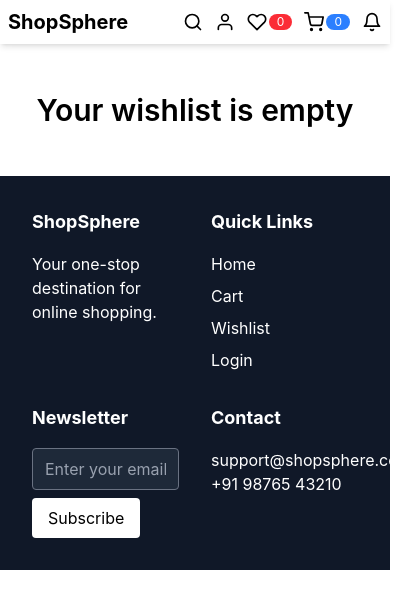
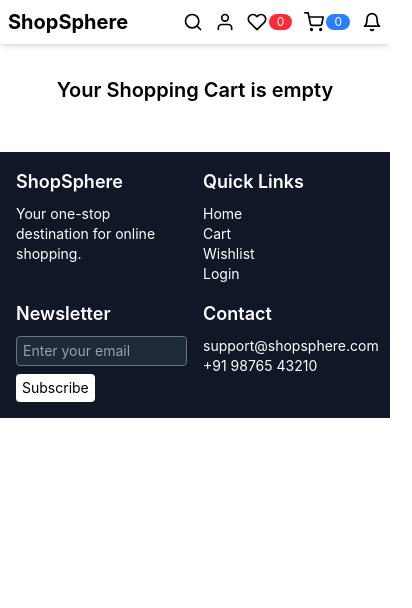
Before and after one commit to Fe-nyx/ShopSphere-Ecom-Project, a React (Vite) app: page /cart in a window 390 px wide. Shown: the top 608 px of the page, 412 px wide, since content can reach past the window. Built offline with nearby package versions, Linux system fonts and the light colour scheme.

Commit message:
Responsive Cart and Footer

```diff
--- a/src/components/Footer.jsx
+++ b/src/components/Footer.jsx
@@ -5,41 +5,46 @@ import { Link } from "react-router-dom";
 function Footer() {
   return (
     <footer className="bg-gray-900 text-white mt-12">
-      <div className="max-w-6xl mx-auto grid grid-cols-2 lg:grid-cols-4 gap-8 p-8">
+      <div className="max-w-6xl mx-auto grid grid-cols-2 lg:grid-cols-4 gap-4 md:gap-8 p-4 md:p-8">
         <div>
-          <h3 className="font-bold text-lg mb-4">ShopSphere</h3>
-          <p>Your one-stop destination for online shopping.</p>
+          <h3 className="font-semibold md:font-bold text-lg mb-2 md:mb-4">
+            ShopSphere
+          </h3>
+          <p className="text-sm md:text-base">Your one-stop destination for online shopping.</p>
         </div>
 
         <div>
-          <h3 className="font-bold text-lg mb-4">Quick Links</h3>
 
-          <div className="flex flex-col gap-2">
+          <h3 className="font-semibold md:font-bold text-lg mb-2 md:mb-4">
+            Quick Links
+          </h3>
+
+          <div className="flex flex-col md:gap-2">
 
             <Link
               to="/"
-              className="hover:text-gray-300"
+              className="text-sm md:text-base hover:text-gray-300"
             >
               Home
             </Link>
 
             <Link
               to="/cart"
-              className="hover:text-gray-300"
+              className="text-sm md:text-base hover:text-gray-300"
             >
               Cart
             </Link>
 
             <Link
               to="/wishlist"
-              className="hover:text-gray-300"
+              className="text-sm md:text-base hover:text-gray-300"
             >
               Wishlist
             </Link>
 
             <Link
               to="/login"
-              className="hover:text-gray-300"
+              className="text-sm md:text-base hover:text-gray-300"
             >
               Login
             </Link>
@@ -49,25 +54,40 @@ function Footer() {
         </div>
 
         <div>
-          <h3 className="font-bold text-lg mb-4">Newsletter</h3>
+
+          <h3 className="font-semibold md:font-bold text-lg mb-2 md:mb-4">
+            Newsletter
+          </h3>
 
           <input
-            className="border border-gray-500 rounded px-3 py-2 w-full bg-gray-800 text-white placeholder-gray-400"
+            className="text-sm md:text-base border border-gray-500 rounded px-1.5 md:px-3 py-1 md:py-2 w-full bg-gray-800 text-white placeholder-gray-400"
             placeholder="Enter your email"
           />
 
-          <button className="bg-white text-black px-4 py-2 rounded mt-2 cursor-pointer">
+          <button className="text-sm md:text-base bg-white text-black px-1.5 md:px-4 py-1 md:py-2 rounded mt-2 cursor-pointer">
             Subscribe
           </button>
+
         </div>
 
         <div>
-          <h3 className="font-bold text-lg mb-4">Contact</h3>
 
-          <p>support@shopsphere.com</p>
-          <p>+91 98765 43210</p>
+          <h3 className="font-semibold md:font-bold text-lg mb-2 md:mb-4">
+            Contact
+          </h3>
+
+          <p className="text-sm md:text-base">
+            support@shopsphere.com
+          </p>
+
+          <p className="text-sm md:text-base">
+            +91 98765 43210
+          </p>
+
         </div>
+
       </div>
+
     </footer>
   );
 }
--- a/src/components/Header.jsx
+++ b/src/components/Header.jsx
@@ -109,13 +109,13 @@ function Header() {
       </div>
 
       {showSearch && (
-        <div className="border-t p-2">
+        <div className="border-t p-1 md:p-2">
           <form
             onSubmit={handleSearchSubmit}
-            className="flex gap-2"
+            className="flex gap-1 md:gap-2"
           >
             <input
-              className="flex-1 border rounded px-3 py-2"
+              className="flex-1 border rounded px-1 md:px-3 md:py-2"
               placeholder="Search Products..."
               value={inputValue}
               onChange={(event)=>setInputValue(event.target.value)}
@@ -123,7 +123,7 @@ function Header() {
 
             <button
                 type="submit"
-                className="bg-blue-500 text-white px-4 rounded hover:bg-blue-600 cursor-pointer"
+                className="bg-blue-500 text-white px-3 md:px-4 rounded hover:bg-blue-600 cursor-pointer"
             >
               Search
             </button>
--- a/src/pages/CartPage.jsx
+++ b/src/pages/CartPage.jsx
@@ -3,7 +3,7 @@ import { useSelector, useDispatch } from "react-redux"
 import { deleteFromCart, increaseQty, decreaseQty } from "../redux/slices/cartSlice";
 import { Link } from "react-router-dom";
 
-
+import { FiTrash2 } from "react-icons/fi";
 
 function CartPage() {
 
@@ -21,22 +21,22 @@ function CartPage() {
 
 
   if (cart.length === 0) {
-    return (<h1 className="text-3xl text-center font-semibold my-12">
-      Your wishlist is empty
+    return (<h1 className="text-xl md:text-2xl lg:3xl text-center font-semibold my-8 md:my-12">
+      Your Shopping Cart is empty
     </h1>)
   }
 
 
   return (
     <>
-      <h1 className="text-3xl font-bold text-center my-8">
+      <h1 className="text-xl md:text-2xl lg:text-3xl font-bold text-center my-4 md:my-8">
         Shopping Cart
       </h1>
 
       {cart.map((item) => (
         <div
           key={item.product.id}
-          className="border p-4 flex flex-col md:flex-row gap-6 items-center"
+          className="border p-4 flex gap-2 md:gap-6 items-center"
         >
           <Link
             to={`/product/${item.product.id}`}
@@ -45,7 +45,7 @@ function CartPage() {
             <img
               src={item.product.image}
               alt={item.product.title}
-              className="w-48 h-48 object-contain"
+              className="w-32 md:w-48 h-32 md:h-48 object-contain"
             />
           </Link>
 
@@ -56,32 +56,32 @@ function CartPage() {
               to={`/product/${item.id}`}
               className="hover:text-blue-600 transition"
             >
-              <p className="text-lg font-semibold mb-2">
+              <p className="text-base md:text-lg font-semibold mb-1 md:mb-2 line-clamp-2">
                 {item.product.title}
               </p>
             </Link>
 
 
-            <p className="text-gray-600">
+            <p className="text-sm md:text-base text-gray-600 mb-4 md:mb-8">
               Price: ${item.product.price}
             </p>
 
-            <div className="flex items-center gap-3 my-3">
+            <div className="flex items-center gap-2 md:gap-3 my-3">
 
               <button
                 onClick={() => dispatch(increaseQty(item.product.id))}
-                className="cursor-pointer border px-3 py-1 rounded"
+                className="cursor-pointer border md:text-xl px-1.5 md:px-2 pb-0.5 md:pb-1 rounded"
               >
                 +
               </button>
 
-              <span className="font-semibold">
+              <span className="font-semibold text-sm md:text-base">
                 {item.quantity}
               </span>
 
               <button
                 onClick={() => dispatch(decreaseQty(item.product.id))}
-                className="cursor-pointer border px-3 py-1 rounded"
+                className="cursor-pointer border md:text-xl px-2 md:px-2.75 pb-0.5 md:pb-1 rounded"
               >
                 -
               </button>
@@ -90,9 +90,19 @@ function CartPage() {
 
             <button
               onClick={() => dispatch(deleteFromCart(item.product.id))}
-              className="cursor-pointer mt-3 border border-red-500 text-red-500 px-4 py-2 rounded hover:bg-red-500 hover:text-white transition"
-            >
-              Remove
+              className="
+                cursor-pointer
+                border
+                border-red-500
+                text-red-500
+                px-1
+                py-1.5
+                md:text-xl
+                rounded
+                hover:bg-red-500
+                hover:text-white transition
+              ">
+              <FiTrash2/>
             </button>
 
             <p className="font-bold mt-3">
@@ -104,14 +114,14 @@ function CartPage() {
         </div>
       ))}
 
-      <div className="mt-8 mx-2 border rounded-lg p-4 max-w-sm ml-auto shadow-sm">
+      <div className="mt-8 mx-2 border rounded-lg p-2 md:p-4 max-w-sm ml-auto shadow-sm">
 
-        <p className="text-xl font-bold mb-4">
+        <p className="text-lg md:text-xl font-bold mb-2 md:mb-4">
           Cart Total: ${cartTotal.toFixed(2)}
         </p>
 
         <button
-          className="cursor-pointer w-full bg-black text-white py-3 rounded hover:bg-gray-800 transition"
+          className="cursor-pointer w-full bg-black text-white py-2 md:py-3 rounded hover:bg-gray-800 transition"
         >
           Proceed to Checkout
         </button>
--- a/src/pages/WishlistPage.jsx
+++ b/src/pages/WishlistPage.jsx
@@ -12,7 +12,7 @@ function WishlistPage() {
 
   if (wishlist.length === 0) {
     return (
-      <h1 className="text-xl md:text-3xl text-center font-semibold my-8 md:my-12">
+      <h1 className="text-xl md:text-2xl lg:3xl text-center font-semibold my-8 md:my-12">
         Your wishlist is empty
       </h1>
     );
@@ -61,8 +61,18 @@ function WishlistPage() {
 
             <button
               onClick={() => dispatch(removeFromWishlist(item.id))}
-              className="cursor-pointer border border-red-500 text-red-500 px-1 py-1 rounded hover:bg-red-500 hover:text-white transition"
-            >
+              className="
+                cursor-pointer
+                border
+                border-red-500
+                text-red-500
+                px-1
+                py-1.5
+                md:text-xl
+                rounded
+                hover:bg-red-500
+                hover:text-white transition
+              ">
               <FiTrash2/>
             </button>
 
```
